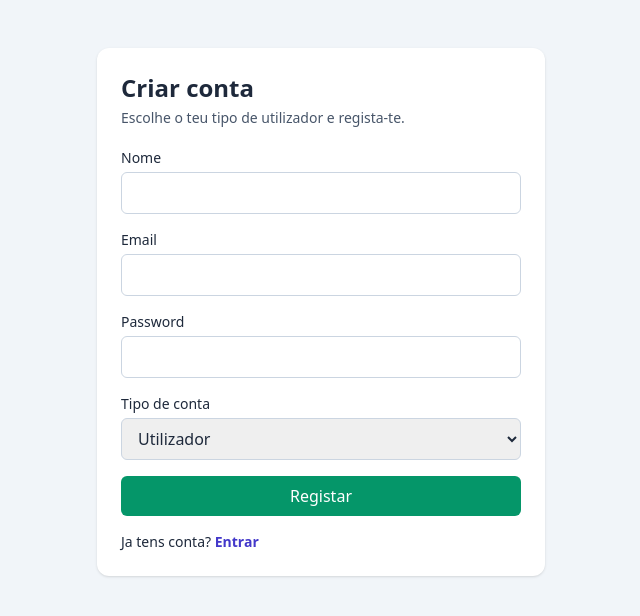
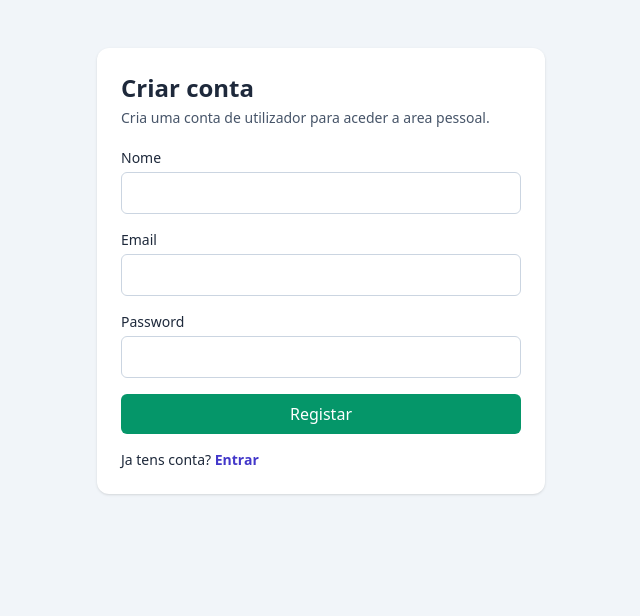
Before and after one commit to DinisMiranda/POO_2026-27_PROJETO, a plain HTML site: page register.html in a window 1280 px wide. Shown: the whole page, without its empty margins (319-959 px from the left). Drawn offline with nearby package versions, Linux system fonts and the light colour scheme.

Commit message:
fix(register): force new accounts to user role

```diff
--- a/register.html
+++ b/register.html
@@ -9,7 +9,7 @@
   <body class="bg-slate-100 text-slate-800">
     <main class="mx-auto mt-12 max-w-md rounded-xl bg-white p-6 shadow">
       <h1 class="mb-1 text-2xl font-semibold">Criar conta</h1>
-      <p class="mb-5 text-sm text-slate-600">Escolhe o teu tipo de utilizador e regista-te.</p>
+      <p class="mb-5 text-sm text-slate-600">Cria uma conta de utilizador para aceder a area pessoal.</p>
 
       <form id="registerForm" class="space-y-4">
         <div>
@@ -31,13 +31,6 @@
             class="w-full rounded-md border border-slate-300 px-3 py-2"
           />
         </div>
-        <div>
-          <label class="mb-1 block text-sm font-medium" for="role">Tipo de conta</label>
-          <select id="role" name="role" class="w-full rounded-md border border-slate-300 px-3 py-2">
-            <option value="user">Utilizador</option>
-            <option value="admin">Administrador</option>
-          </select>
-        </div>
         <p id="registerError" class="hidden rounded bg-rose-50 p-2 text-sm text-rose-700"></p>
         <button class="w-full rounded-md bg-emerald-600 px-4 py-2 font-medium text-white" type="submit">Registar</button>
       </form>
--- a/src/js/register.js
+++ b/src/js/register.js
@@ -8,7 +8,7 @@ registerForm.addEventListener("submit", (event) => {
   const name = String(formData.get("name") || "").trim();
   const email = String(formData.get("email") || "").trim();
   const password = String(formData.get("password") || "");
-  const role = String(formData.get("role") || "user");
+  const role = "user";
 
   const result = registerUser({ name, email, password, role });
   if (!result.ok) {
```
